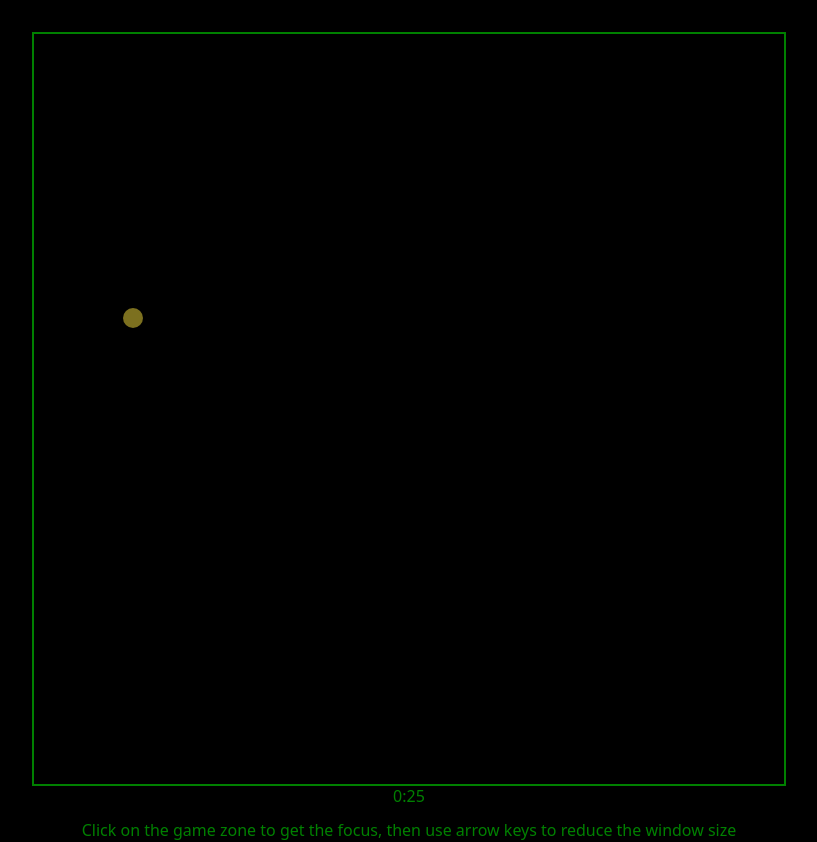
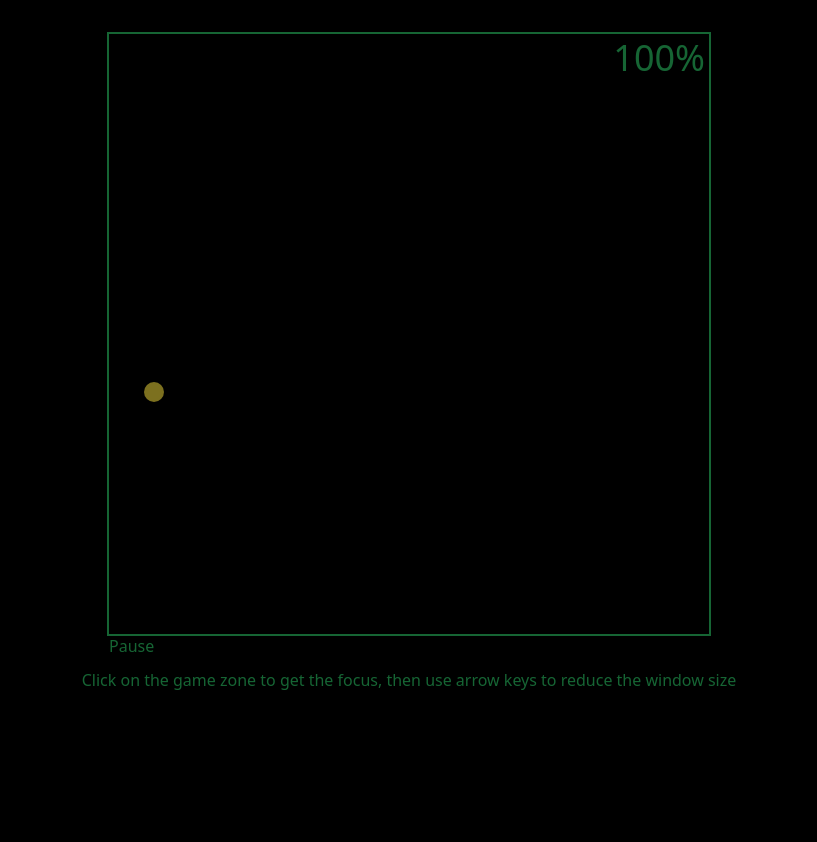
Before and after one commit to dredtrake/krayz, a React (Create React App) app: page / in a window 1280 px wide. Shown: the whole page, without its empty margins (231-1048 px from the left). After the commit the page ends 800 px from the top, so only its background shows below. Built offline with nearby package versions, Linux system fonts and the light colour scheme.

Commit message:
remove countdown, add pause, count surface

```diff
--- a/package.json
+++ b/package.json
@@ -8,7 +8,6 @@
     "@testing-library/react": "^12.1.2",
     "@testing-library/user-event": "^13.5.0",
     "react": "^17.0.2",
-    "react-countdown": "^2.3.2",
     "react-dom": "^17.0.2",
     "react-scripts": "5.0.0",
     "web-vitals": "^2.1.3"
--- a/src/App.js
+++ b/src/App.js
@@ -1,37 +1,16 @@
 import React from "react";
 import Canvas from "./components/Canvas";
-import Countdown from "react-countdown";
 
-const App = () => {
-  const renderer = ({ minutes, seconds, completed }) => {
-    if (completed) {
-      return <p>Time is over dude!</p>;
-    } else {
-      return (
+const App = () => (
   <>
+    <div className="app">
       <Canvas />
+    </div>
     <p>
-            {minutes}:{seconds}
+      Click on the game zone to get the focus, then use arrow keys to reduce the
+      window size
     </p>
   </>
 );
-    }
-  };
-  return (
-    <>
-      <div className="app">
-        <Countdown
-          date={Date.now() + 30000}
-          renderer={renderer}
-          zeroPadTime={2}
-        />
-      </div>
-      <p>
-        Click on the game zone to get the focus, then use arrow keys to reduce
-        the window size
-      </p>
-    </>
-  );
-};
 
 export default App;
--- /dev/null
+++ b/src/components/Canvas.js
@@ -0,0 +1,27 @@
+import React from "react";
+import useCanvas from "../hooks/useCanvas";
+
+const Canvas = (props) => {
+  const { draw, options, ...rest } = props;
+  const { canvasRef, surface, onKeyDown, onKeyUp, pause, setPause } = useCanvas(
+    draw,
+    options
+  );
+  return (
+    <>
+      <canvas
+        onKeyDown={onKeyDown}
+        onKeyUp={onKeyUp}
+        ref={canvasRef}
+        tabIndex="0"
+        {...rest}
+      />
+      <p className="surface">{surface}%</p>
+      <div className="pause" onClick={() => setPause(!pause)}>
+        Pause
+      </div>
+    </>
+  );
+};
+
+export default Canvas;
--- a/src/components/Canvas.jsx
+++ /dev/null
@@ -1,18 +0,0 @@
-import React from 'react';
-import useCanvas from '../hooks/useCanvas';
-
-const Canvas = props => {
-    const { draw, options, ...rest } = props;
-    const { canvasRef, onKeyDown, onKeyUp } = useCanvas(draw, options);
-    return (
-    <canvas
-        onKeyDown={onKeyDown}
-        onKeyUp={onKeyUp}
-        ref={canvasRef}
-        tabIndex="0"
-        {...rest}
-    />
-    );
-}
-
-export default Canvas;
--- a/src/hooks/useCanvas.js
+++ b/src/hooks/useCanvas.js
@@ -1,7 +1,9 @@
 import { useCallback, useRef, useEffect, useState } from "react";
-import { resizeCanvas } from "../utils/resizeCanvas";
+import { resizeCanvas, countSurface } from "../utils/";
 
-const [width, height] = [750, 750];
+const [width, height] = [600, 600];
+
+const initialSurface = width * height;
 
 const dir = {
   u: 0,
@@ -11,18 +13,20 @@ const dir = {
 };
 
 const ballRadius = 10;
-let x = width / 2;
-let y = height - ballRadius;
-let dx = 3;
-let dy = -3;
+let x = Math.floor(Math.random() * width);
+let y = Math.floor(Math.random() * height);
+let dx = 2;
+let dy = -2;
 const useCanvas = (options = {}) => {
+  const [pause, setPause] = useState(false);
   const [move, setMove] = useState(dir);
   const [isKeyDown, setIsKeyDown] = useState("");
+  // value is in %
+  const [surface, setSurface] = useState(100);
   const canvasRef = useRef(null);
 
   const ball = useCallback(
     (ctx, x, y, radius) => {
-      // console.log(isKeyDown)
       ctx.beginPath();
       ctx.arc(x, y, radius, 0, Math.PI * 2);
       ctx.fillStyle = isKeyDown !== "" ? "#9F221099" : "#CFBA3499";
@@ -65,25 +69,25 @@ const useCanvas = (options = {}) => {
       if (x + dx > width - ballRadius / 2 - move.r) {
         dx = -dx;
         if (isKeyDown === "l") {
-          console.log("ball is touching moving wall!");
+          setPause(true);
         }
       }
       if (x + dx < ballRadius / 2 + move.l) {
         dx = -dx;
         if (isKeyDown === "r") {
-          console.log("ball is touching moving wall!");
+          setPause(true);
         }
       }
       if (y + dy < ballRadius / 2 + move.u) {
         dy = -dy;
         if (isKeyDown === "d") {
-          console.log("ball is touching moving wall!");
+          setPause(true);
         }
       }
       if (y + dy > height - ballRadius / 2 - move.d) {
         dy = -dy;
         if (isKeyDown === "u") {
-          console.log("ball is touching moving wall!");
+          setPause(true);
         }
       }
 
@@ -93,8 +97,12 @@ const useCanvas = (options = {}) => {
     [move, ball, isKeyDown]
   );
 
-  const onKeyDown = useCallback((evt) => {
+  const onKeyDown = useCallback(
+    (evt) => {
       const { key } = evt;
+      if (pause) {
+        return false;
+      }
       if (key === "ArrowUp") {
         setMove((prevState) => ({ ...prevState, d: prevState.d + 1 }));
         setIsKeyDown("u");
@@ -108,7 +116,12 @@ const useCanvas = (options = {}) => {
         setMove((prevState) => ({ ...prevState, l: prevState.l + 1 }));
         setIsKeyDown("r");
       }
-  }, []);
+      setSurface(() =>
+        Math.floor((countSurface(width, height, move) * 100) / initialSurface)
+      );
+    },
+    [move, pause]
+  );
 
   const onKeyUp = useCallback((evt) => {
     const { key } = evt;
@@ -131,8 +144,10 @@ const useCanvas = (options = {}) => {
     resizeCanvas(canvas);
 
     const render = () => {
+      if (!pause) {
         draw(context);
         animationFrameId = window.requestAnimationFrame(render);
+      }
     };
 
     render();
@@ -140,9 +155,9 @@ const useCanvas = (options = {}) => {
     return () => {
       window.cancelAnimationFrame(animationFrameId);
     };
-  }, [draw, options]);
+  }, [draw, options, pause]);
 
-  return { canvasRef, onKeyDown, onKeyUp };
+  return { canvasRef, surface, onKeyDown, onKeyUp, pause, setPause };
 };
 
 export default useCanvas;
--- a/src/index.css
+++ b/src/index.css
@@ -1,6 +1,11 @@
 @tailwind base;
 @tailwind components;
 @tailwind utilities;
+
+:root {
+  --width: 600px;
+  --height: 600px;
+}
 
 body {
   @apply bg-black;
@@ -8,18 +13,27 @@ body {
 
 canvas {
   @apply focus:outline-0;
-  width: 750px;
-  height: 750px;
+  width: var(--width);
+  height: var(--height);
 }
 
 p {
-  text-align: center;
-  color: green;
+  @apply text-center text-green-800;
 }
 
 .app {
-  margin: 2rem auto;
-  border: 2px solid green;
-  width: 754px;
-  height: 754px;
+  @apply relative border-2 border-solid border-green-800 my-8 mx-auto;
+  width: calc(var(--width) + 4px);
+  height: calc(var(--height) + 4px);
 }
+
+.surface {
+  @apply text-4xl absolute right-1 top-1;
+}
+
+.pause {
+  @apply text-green-800 cursor-pointer;
+  &.on {
+    @apply text-green-300;
+  }
+}
--- /dev/null
+++ b/src/utils/countSurface.js
@@ -0,0 +1,6 @@
+export const countSurface = (h, w, move) => {
+  const { l, r, u, d } = move;
+  const width = w - l - r;
+  const height = h - u - d;
+  return width * height;
+};
--- /dev/null
+++ b/src/utils/index.js
@@ -0,0 +1,2 @@
+export { countSurface } from "./countSurface";
+export { resizeCanvas } from "./resizeCanvas";
```
Lines whose indentation alone changed are shown as unchanged.
